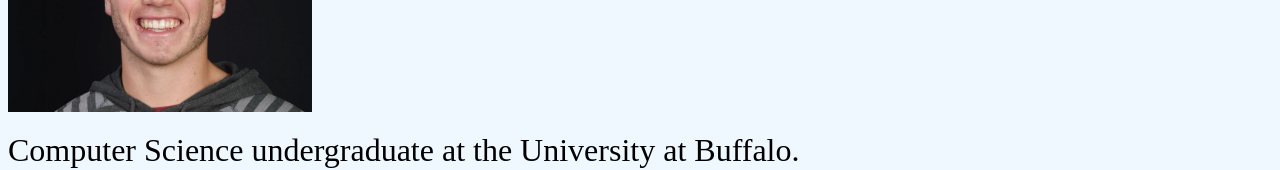
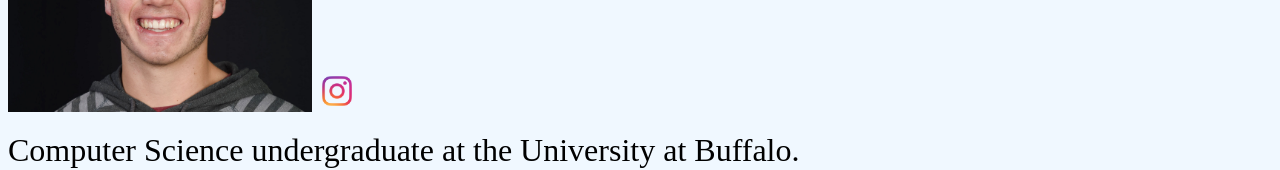
Before and after one commit to JackRothberg/JackRothberg.github.io, a plain HTML site: page index.html in a window 1280 px wide. Shown: the part 214-384 px from the top of the page. Drawn offline with Linux system fonts and the light colour scheme.

Commit message:
instagram link

```diff
--- a/index.html
+++ b/index.html
@@ -10,6 +10,9 @@
 	</font>
 	</h1>
 	<img src="Jack Rothberg Selfie.jpg" alt="Mountain View" style="width:304px;height:228px;">
+	<a href=https://www.instagram.com/tru_jack_city/>
+  <img src="Instagram-logo.png" alt="Instagram link" style="width:42px;height:42px;border:0">
+</a>
 <p>
 <font size ="6">
 Computer Science undergraduate at the University at Buffalo.
```
